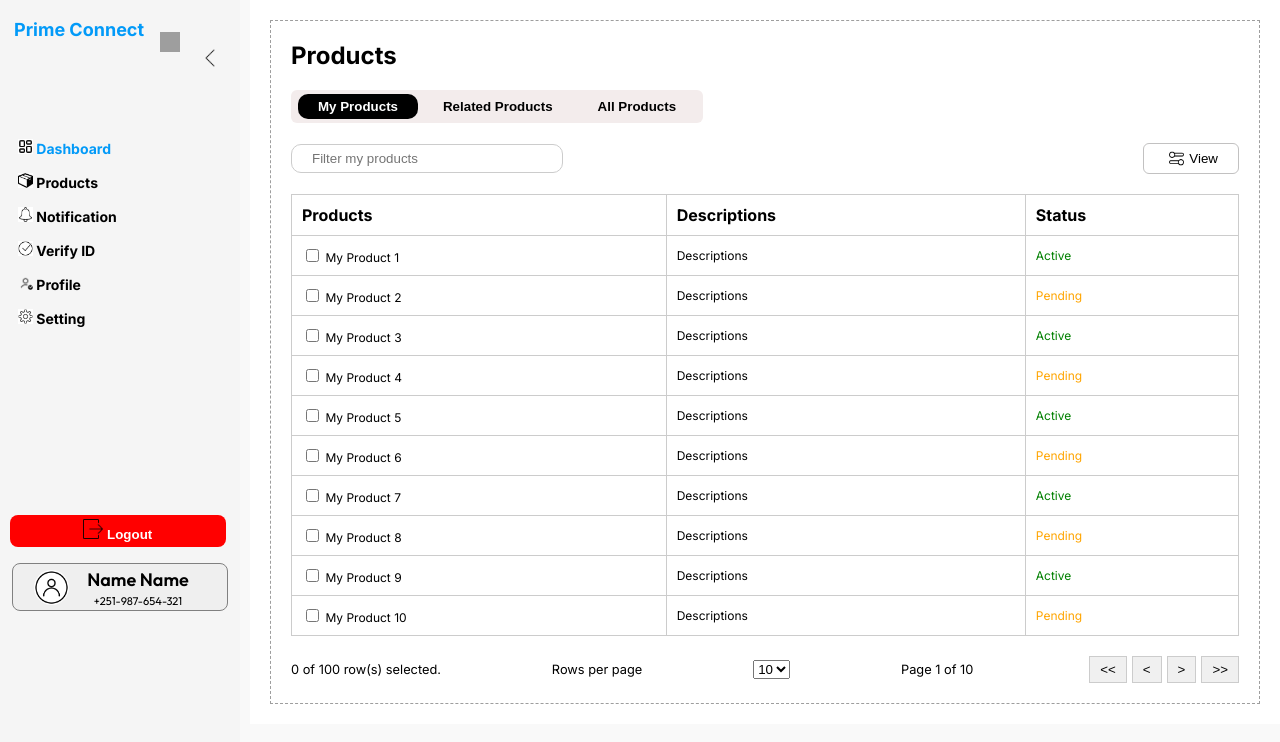
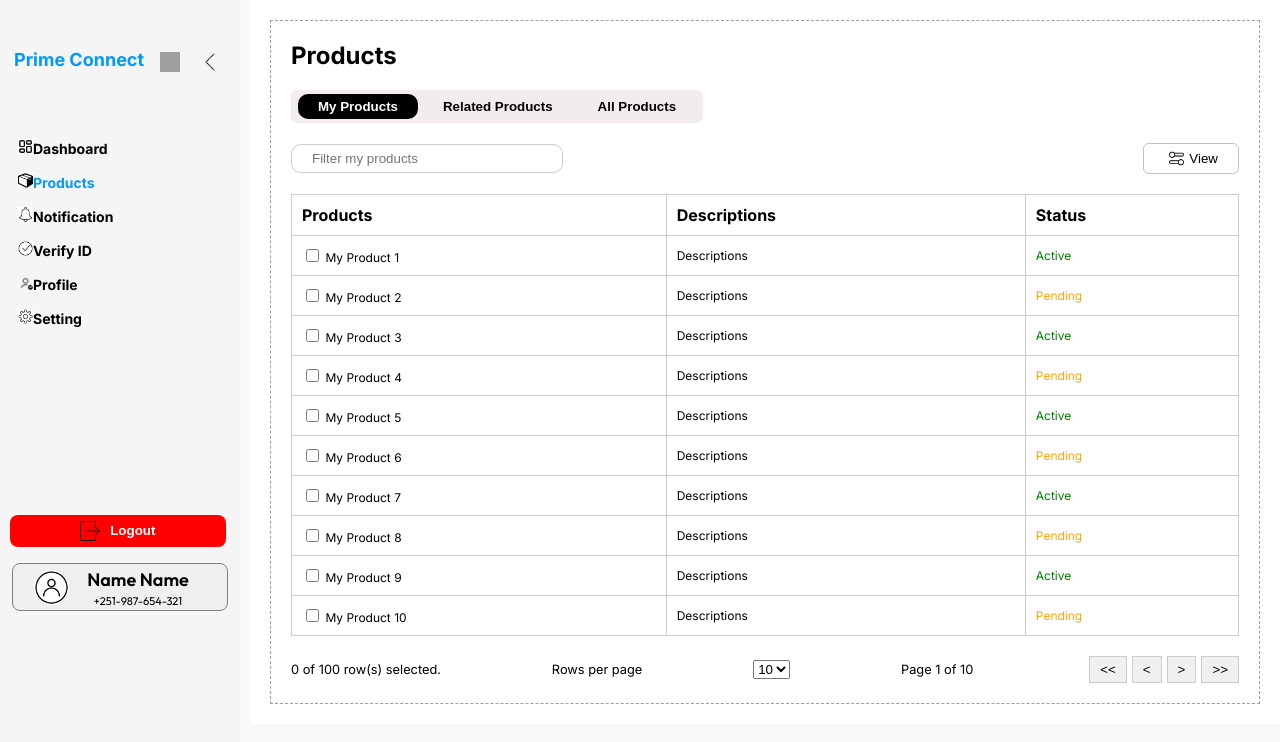
Before and after one commit to badkoala101/prime-connect, a React (Create React App) app: page /Products in a window 1280 px wide. Shown: the top 742 px of the page. Built offline with nearby package versions, Linux system fonts and the light colour scheme; grey boxes are pictures that could not be loaded.

Commit message:
updated navbar and added active state with Navlink

```diff
--- a/src/components/Sidebar.css
+++ b/src/components/Sidebar.css
@@ -11,6 +11,8 @@
 }
 .header-buttons {
     display: flex;
+    align-items: center;
+    justify-content: space-between;
 }
 
 
@@ -19,6 +21,7 @@
     justify-content: space-between;
     padding: 1rem 0.25rem;;
     height: 5rem;
+    align-items: center;
   }
 .sidebar-header a{
 
@@ -27,6 +30,9 @@
     text-decoration: none;
     font-size: large;
   }
+.sidebar-toggle{
+    margin-top: 8px;
+}
 
 .theme-toggle, .sidebar-toggle {
     background: none;
@@ -39,7 +45,10 @@
     transform: translateX(-100%);
     transition: 0.3s ease;
 }
-
+.sidebar-list-item .link.active {
+    color:rgb(2, 154, 248);
+    ;
+  }
 
 .menu {
     list-style: none;
@@ -95,9 +104,6 @@
 .sidebar ul li a:hover {
     color: rgb(2, 154, 248);
 }
-.sidebar ul li .dashboard{
-    color: rgb(2, 154, 248);
-}
 
 .logOut{
     width: 100%;
@@ -114,7 +120,12 @@
 
 }
 
+.logout-img{
+    padding-right: 10px;
+}
 .btnLogout{
+    display: flex;
+    align-items: center;
     width: 98%;
     height: 2rem;
     border: none;
@@ -123,7 +134,6 @@
     background-color: red;
     color: white;
     font-weight: 600;
-    display: inline;
     justify-content: center;
     padding-bottom: 2px;
 
--- a/src/components/Sidebar.js
+++ b/src/components/Sidebar.js
@@ -11,33 +11,56 @@ import setting from '../assets/setting.jpg';
 import logout from '../assets/logout.png'
 import profile from '../assets/profile-icon.png';
 import './Sidebar.css';
+import { NavLink } from 'react-router-dom';
 
 function Sidebar({ isVisible, toggleSidebar }) {
+  const items = [
+    { id: 1, label: 'Dashboard', link: '/dashboard', icon: dashboard },
+    { id: 2, label: 'Products', link: '/Products', icon: product },
+    { id: 3, label: 'Notification', link: '/notification', icon: notification },
+    { id: 4, label: 'Verify ID', link: '/verify-id', icon: verify },
+    { id: 5, label: 'Profile', link: '/profile', icon: user },
+    { id: 6, label: 'Setting', link: '/setting', icon: setting },
+  ];
+
   return (
     <div className={`sidebar ${isVisible ? 'visible' : 'hidden'}`}>
       <div className="sidebar-header">
-        <a className='title' href='/'>Prime Connect</a>
+        <a className="title" href="/">
+          Prime Connect
+        </a>
         <div className="header-buttons">
-          <button className='nightmode'><img src={sun} className='sun' alt="sun" /></button>
+          <button className="nightmode">
+            <img src={sun} className="sun" alt="sun" />
+          </button>
           <button className="sidebar-toggle" onClick={toggleSidebar}>
-            <img src={back} className='back' alt="back" />
+            <img src={back} className="back" alt="back" />
           </button>
         </div>
-
       </div>
       <ul className="menu">
-        <li><Link to="/dashboard" className='dashboard'><img src={dashboard} className='dashboard' alt="Dashboard" /> Dashboard</Link></li>
-        <li><Link to="/Products" className='product'><img src={product} className='product' alt="Product" /> Products</Link></li>
-        <li><Link to="/notification" className='notificationn'><img src={notification} className='notification' alt="Notification" /> Notification</Link></li>
-        <li><Link to="/verify-id" className='verifyId'><img src={verify} className='verify' alt="Verify ID" /> Verify ID</Link></li>
-        <li><Link to="/profile" className='profile'><img src={user} className='user' alt="Profile" /> Profile</Link></li>
-        <li><Link to="/setting" className='setting'><img src={setting} className='setting' alt="Setting" /> Setting</Link></li>
+        {items.map((item) => (
+          <li key={item.id} className="sidebar-list-item">
+            <NavLink to={item.link} className="link" activeClassName="active">
+              <img src={item.icon} className="icon" alt={item.label} />
+              {item.label}
+            </NavLink>
+          </li>
+        ))}
       </ul>
       <div className="logOut">
-        <button className="btnLogout"><img src={logout} className='logout' /> Logout</button>
+        <button className="btnLogout">
+          <img src={logout} className="logout-img" /> Logout
+        </button>
       </div>
       <div className="profile">
-        <button className="btnProfile"> <img src={profile} alt="User Avatar" className='userAvatar' /><div className='account'><p className='text'>Name Name </p> <p className='number'> +251-987-654-321 </p></div></button>
+        <button className="btnProfile">
+          <img src={profile} alt="User Avatar" className="userAvatar" />
+          <div className="account">
+            <p className="text">Name Name</p>
+            <p className="number">+251-987-654-321</p>
+          </div>
+        </button>
       </div>
     </div>
   );
```
